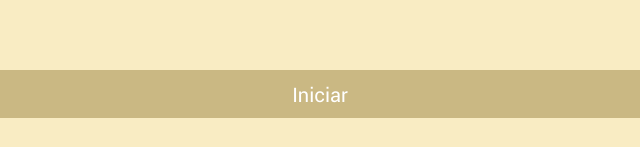
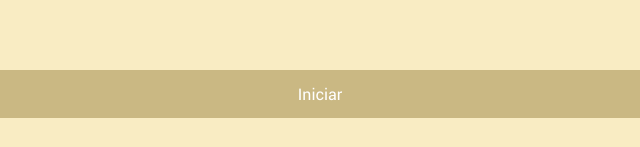
Before and after one commit to Neupix/ui, a plain HTML site: page index.html in a window 1280 px wide. Shown: the part 650-797 px from the top of the page, 320-960 px from the left. Drawn offline with Linux system fonts and the light colour scheme.

Commit message:
better button font

```diff
--- a/ui/ui.css
+++ b/ui/ui.css
@@ -49,7 +49,7 @@ nav#side > header{}
 footer{position: absolute;bottom: 0;padding: 1rem;width: 100%;}
 
 /* components */
-.button{line-height: 3rem;display: block;text-align: center;background: #000;color:#fff;margin: 1rem 0;width: 100%;font-size: 1.25rem}
+.button{line-height: 3rem;display: block;text-align: center;background: #000;color:#fff;margin: 1rem 0;width: 100%;font-size: 1rem}
 
 /* states */
 body.showSide nav#side{-webkit-transform:translatex(18rem)}
```
